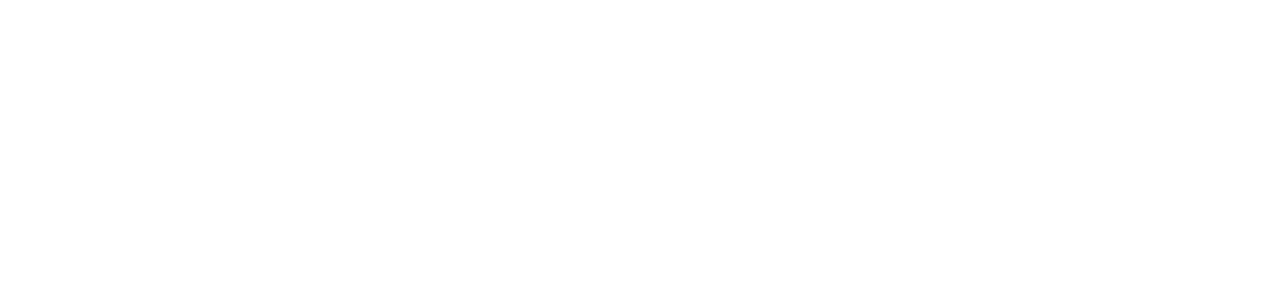
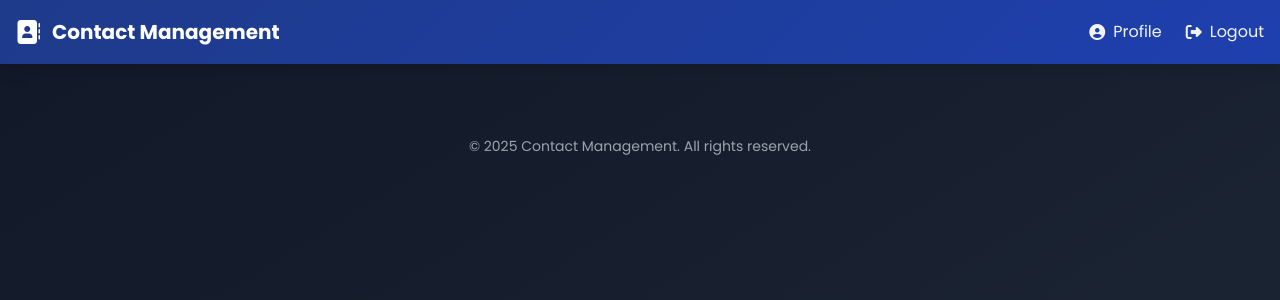
Before and after one commit to FadelNurAkhmad/Contact-Management, a React (Vite) app: page /dashboard in a window 1280 px wide. Shown: the top 300 px of the page. Built offline with nearby package versions, Linux system fonts and the light colour scheme.

Commit message:
Dashboard Page

```diff
--- /dev/null
+++ b/src/components/DashboardLayout.jsx
@@ -0,0 +1,51 @@
+import { Link, Outlet } from "react-router";
+
+export default function DashboardLayout() {
+  return (
+    <>
+      <div className="bg-gradient-to-br from-gray-900 to-gray-800 min-h-screen flex flex-col">
+        <header className="bg-gradient shadow-lg">
+          <div className="container mx-auto px-4 py-4 flex justify-between items-center">
+            <Link
+              to="/dashboard/contacts"
+              className="flex items-center hover:opacity-90 transition-opacity duration-200"
+            >
+              <i className="fas fa-address-book text-white text-2xl mr-3" />
+              <div className="text-white font-bold text-xl">
+                Contact Management
+              </div>
+            </Link>
+            <nav>
+              <ul className="flex space-x-6">
+                <li>
+                  <Link
+                    to="/dashboard/users/profile"
+                    className="text-gray-100 hover:text-white flex items-center transition-colors duration-200"
+                  >
+                    <i className="fas fa-user-circle mr-2" />
+                    <span>Profile</span>
+                  </Link>
+                </li>
+                <li>
+                  <Link
+                    to="/dashboard/users/logout"
+                    className="text-gray-100 hover:text-white flex items-center transition-colors duration-200"
+                  >
+                    <i className="fas fa-sign-out-alt mr-2" />
+                    <span>Logout</span>
+                  </Link>
+                </li>
+              </ul>
+            </nav>
+          </div>
+        </header>
+        <main className="container mx-auto px-4 py-8 flex-grow">
+          <Outlet />
+          <div className="mt-10 mb-6 text-center text-gray-400 text-sm animate-fade-in">
+            <p>© 2025 Contact Management. All rights reserved.</p>
+          </div>
+        </main>
+      </div>
+    </>
+  );
+}
--- a/src/components/User/UserLogin.jsx
+++ b/src/components/User/UserLogin.jsx
@@ -1,4 +1,33 @@
-export default function UserRegister() {
+import { Link, useNavigate } from "react-router";
+import { useState } from "react";
+import { userLogin } from "../../lib/api/UserApi.js";
+import { alertError } from "../../lib/alert.js";
+import { useLocalStorage } from "react-use";
+
+export default function UserLogin() {
+  const [username, setUsername] = useState("");
+  const [password, setPassword] = useState("");
+  const navigate = useNavigate();
+  const [_, setToken] = useLocalStorage("token", "");
+
+  async function handleSubmit(e) {
+    e.preventDefault();
+
+    const response = await userLogin({ username, password });
+    const responseBody = await response.json();
+    console.log(responseBody);
+
+    if (response.status === 200) {
+      const token = responseBody.data.token;
+      setToken(token);
+      await navigate({
+        pathname: "/dashboard/contacts",
+      });
+    } else {
+      await alertError(responseBody.errors);
+    }
+  }
+
   return (
     <>
       <div className="animate-fade-in bg-gray-800 bg-opacity-80 p-8 rounded-xl shadow-custom border border-gray-700 backdrop-blur-sm w-full max-w-md">
@@ -9,7 +38,7 @@
           <h1 className="text-3xl font-bold text-white">Contact Management</h1>
           <p className="text-gray-300 mt-2">Sign in to your account</p>
         </div>
-        <form>
+        <form onSubmit={handleSubmit}>
           <div className="mb-5">
             <label
               htmlFor="username"
@@ -28,6 +57,8 @@
                 className="w-full pl-10 pr-3 py-3 bg-gray-700 bg-opacity-50 border border-gray-600 text-white rounded-lg focus:outline-none focus:ring-2 focus:ring-blue-500 focus:border-blue-500 transition-all duration-200"
                 placeholder="Enter your username"
                 required
+                value={username}
+                onChange={(e) => setUsername(e.target.value)}
               />
             </div>
           </div>
@@ -49,6 +80,8 @@
                 className="w-full pl-10 pr-3 py-3 bg-gray-700 bg-opacity-50 border border-gray-600 text-white rounded-lg focus:outline-none focus:ring-2 focus:ring-blue-500 focus:border-blue-500 transition-all duration-200"
                 placeholder="Enter your password"
                 required
+                value={password}
+                onChange={(e) => setPassword(e.target.value)}
               />
             </div>
           </div>
@@ -62,12 +95,12 @@
           </div>
           <div className="text-center text-sm text-gray-400">
             Don't have an account?
-            <a
-              href="register.html"
+            <Link
+              to="/register"
               className="text-blue-400 hover:text-blue-300 font-medium transition-colors duration-200"
             >
               Sign up
-            </a>
+            </Link>
           </div>
         </form>
       </div>
--- a/src/lib/api/UserApi.js
+++ b/src/lib/api/UserApi.js
@@ -12,3 +12,17 @@
     }),
   });
 };
+
+export const userLogin = async ({ username, password }) => {
+  return await fetch(`${import.meta.env.VITE_API_PATH}/users/login`, {
+    method: "POST",
+    headers: {
+      "Content-Type": "application/json",
+      Accept: "application/json",
+    },
+    body: JSON.stringify({
+      username,
+      password,
+    }),
+  });
+};
--- a/src/main.jsx
+++ b/src/main.jsx
@@ -3,6 +3,8 @@
 import { BrowserRouter, Route, Routes } from "react-router";
 import Layout from "./components/Layout.jsx";
 import UserRegister from "./components/user/UserRegister.jsx";
+import UserLogin from "./components/User/UserLogin.jsx";
+import DashboardLayout from "./components/DashboardLayout.jsx";
 
 createRoot(document.getElementById("root")).render(
   <StrictMode>
@@ -10,8 +12,11 @@
       <Routes>
         <Route element={<Layout />}>
           <Route path="/register" element={<UserRegister />}></Route>
+          <Route path="/login" element={<UserLogin />}></Route>
         </Route>
-        <Route path="/dashboard"></Route>
+        <Route path="/dashboard" element={<DashboardLayout />}>
+          <Route path="contacts" element={<div>Contacts</div>}></Route>
+        </Route>
       </Routes>
     </BrowserRouter>
   </StrictMode>
```
